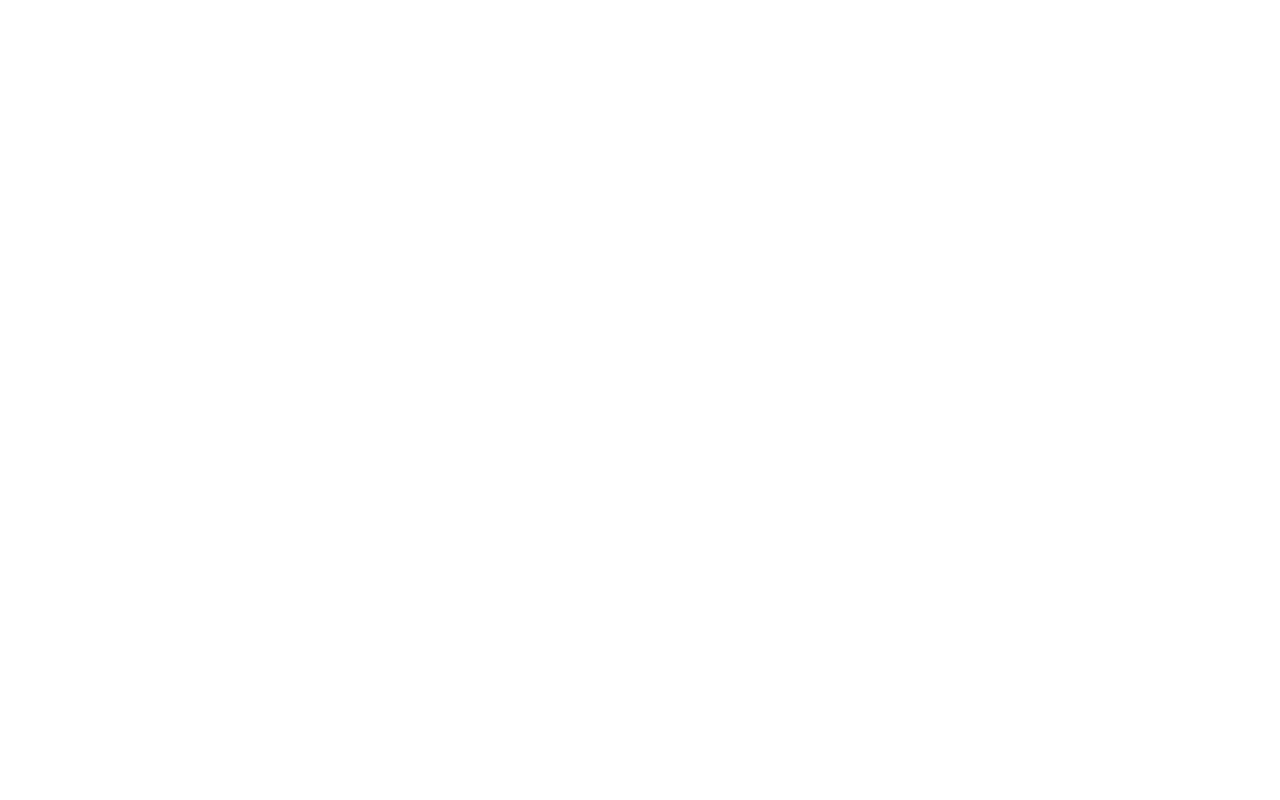
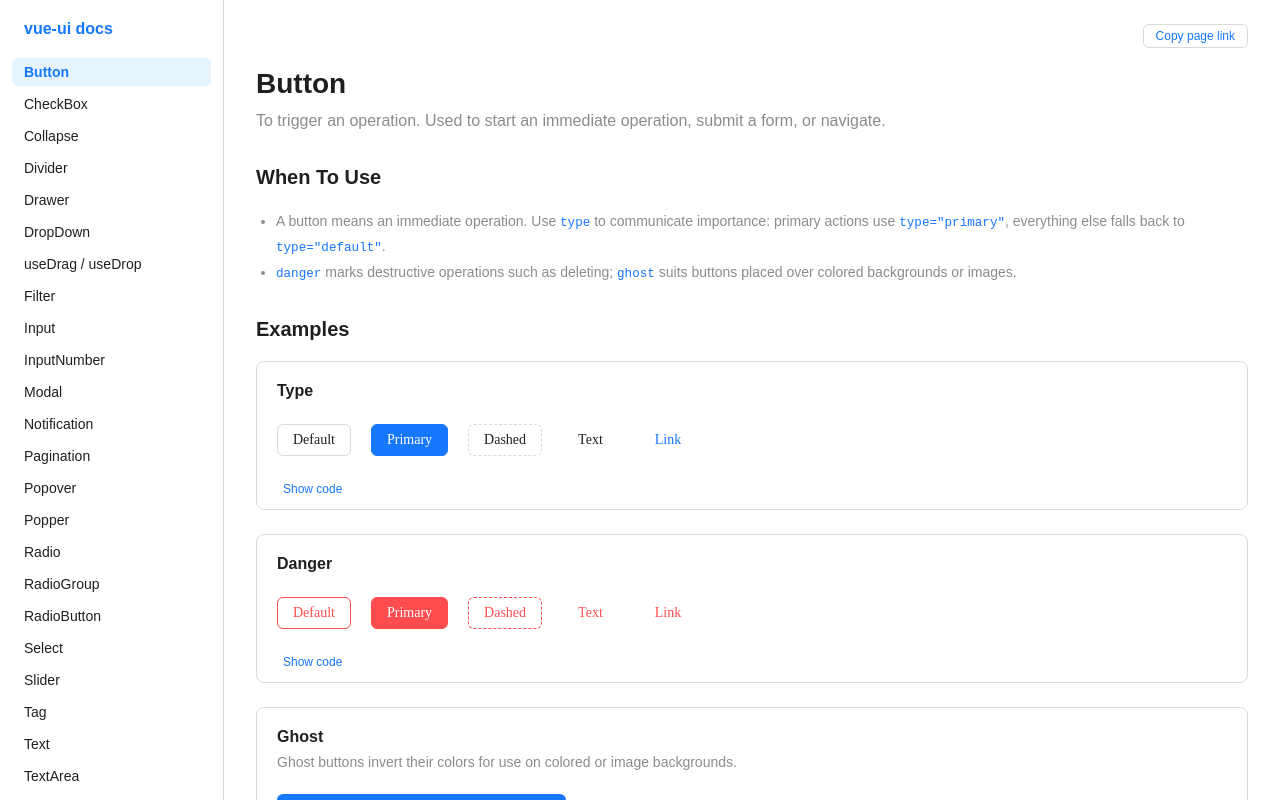
Before and after one commit to tinnrin/library-u, a plain HTML site: page index.html in a window 1280 px wide. Drawn offline with Linux system fonts and the light colour scheme; the site is published under a folder, as on GitHub Pages, so addresses that start at the root find nothing.

Commit message:
Update index.html

```diff
--- a/index.html
+++ b/index.html
@@ -5,8 +5,8 @@
     <link rel="icon" type="image/svg+xml" href="/favicon.svg" />
     <meta name="viewport" content="width=device-width, initial-scale=1.0" />
     <title>vue-ui-docs</title>
-    <script type="module" crossorigin src="/assets/index-CPIbO48d.js"></script>
-    <link rel="stylesheet" crossorigin href="/assets/index-BhYcemWS.css">
+    <script type="module" crossorigin src="./assets/index-CPIbO48d.js"></script>
+    <link rel="stylesheet" crossorigin href="./assets/index-BhYcemWS.css">
   </head>
   <body>
     <div id="app"></div>
```
